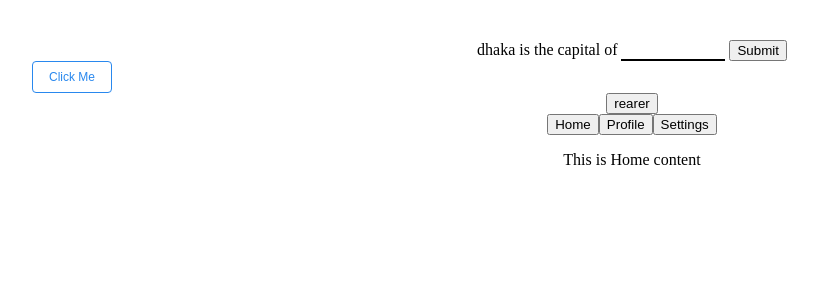
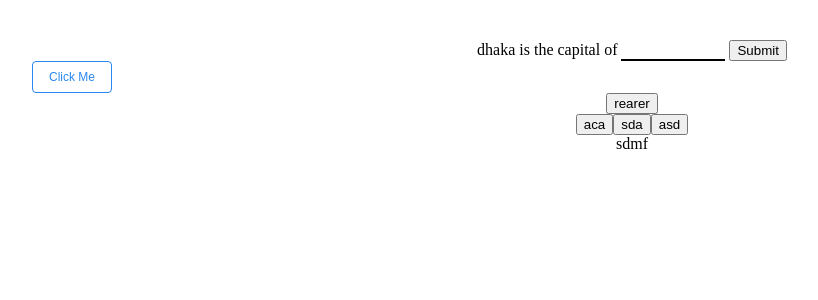
Before and after one commit to shahariar270/designSystem, a React (Vite) app: page / in a window 1280 px wide. Shown: the top 300 px of the page, without its empty margins (8-826 px from the left). Built offline with nearby package versions, Linux system fonts and the light colour scheme.

Commit message:
static compo

```diff
--- a/src/App.jsx
+++ b/src/App.jsx
@@ -9,6 +9,7 @@ import { Modal } from './components/Modal';
 import { Popover } from './components/Popover';
 import { Loading } from './components/Loading';
 import Tab from './components/Tab';
+import { Test } from './test';
 
 
 function App() {
@@ -37,7 +38,26 @@ function App() {
           <p>Email: john@example.com</p>
         </div>
       </Popover>
-      <Tab />
+      <Tab
+        label={'ad'}
+        content={<p>This is the content for the "ad" tab.</p>}
+      />
+      <Tab
+        tabs={[
+          {
+            label: 'aca',
+            content: 'sdmf'
+          },
+          {
+            label: 'sda',
+            content: 'asdasd'
+          },
+          {
+            label: 'asd',
+            content: <Test />
+          }
+        ]}
+      />
     </>
   )
 }
--- a/src/components/Tab/index.jsx
+++ b/src/components/Tab/index.jsx
@@ -1,10 +1,9 @@
 import { useState } from "react";
 
-const Tab = () => {
+const Tab = ({
+    tabs = [],
+}) => {
     const [activeTab, setActiveTab] = useState(0);
-
-    const tabs = ["Home", "Profile", "Settings"];
-
     return (
         <>
             <div >
@@ -13,16 +12,13 @@ const Tab = () => {
                         key={index}
                         onClick={() => setActiveTab(index)}
                     >
-                        {tab}
+                        {tab?.label}
                     </button>
                 ))}
             </div>
 
-            {/* Tab Content */}
             <div>
-                {activeTab === 0 && <p>This is Home content</p>}
-                {activeTab === 1 && <p>This is Profile content</p>}
-                {activeTab === 2 && <p>This is Settings content</p>}
+                {tabs[activeTab]?.content}
             </div>
         </>
     );
--- /dev/null
+++ b/src/test.jsx
@@ -0,0 +1,7 @@
+import React from 'react'
+
+export const Test = () => {
+    return (
+        <div>Test</div>
+    )
+}
```
